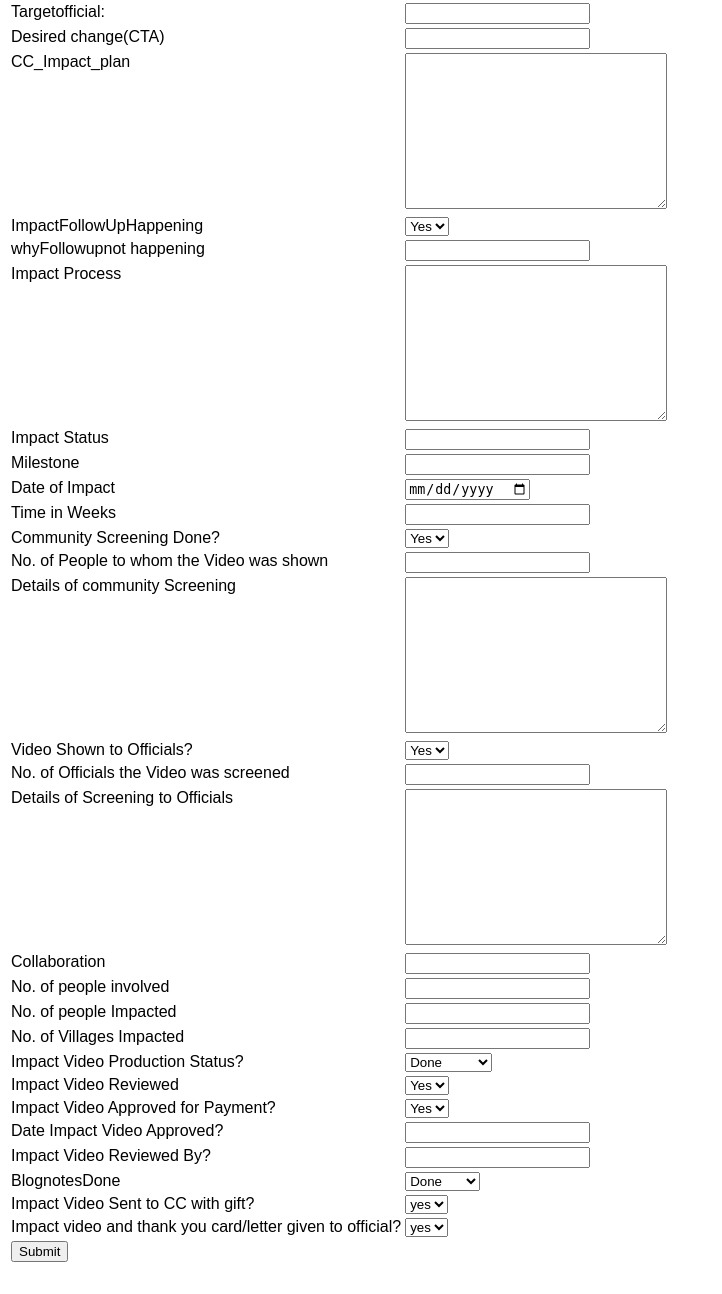
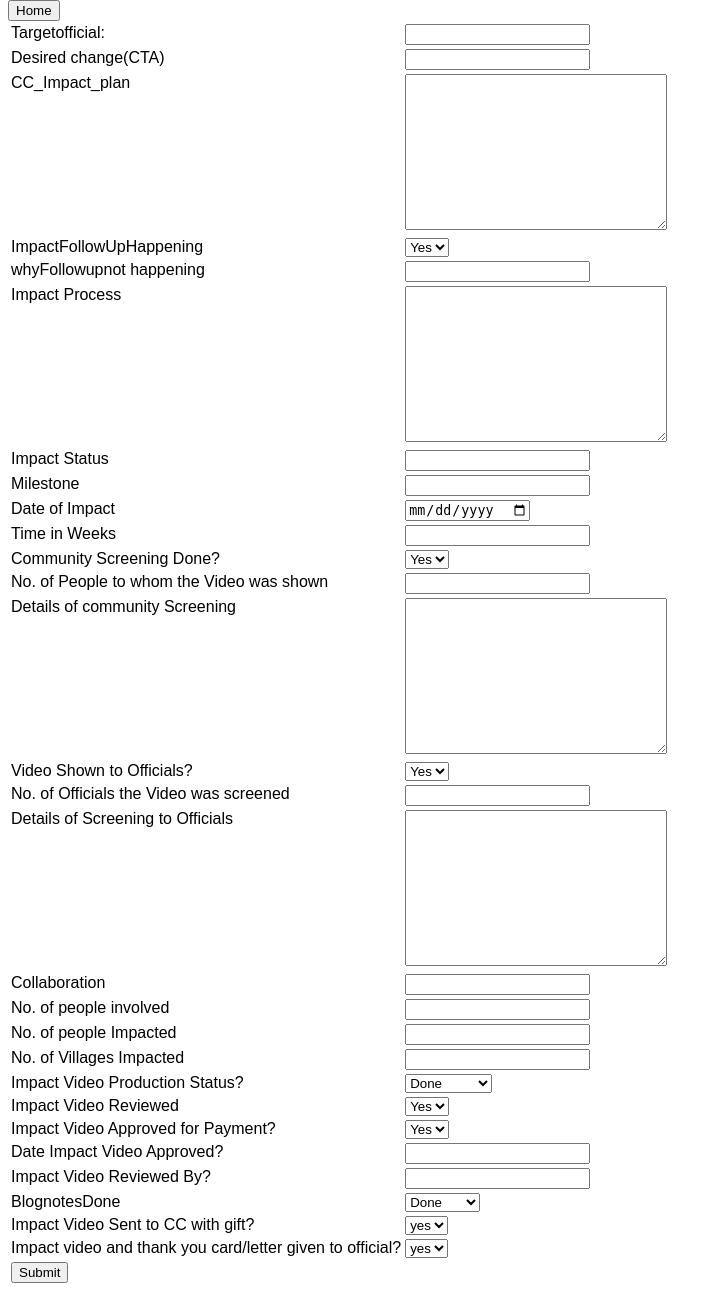
Before and after one commit to Jaaga/videovol, a PHP site: page /preproduction/impact_team.php?id=1 in a window 1280 px wide. Shown: the part 60-1354 px from the top of the page, without its empty margins (0-722 px from the left). Before the commit the page ends 1322 px from the top, so only its background shows below. Run offline with PHP 8.4, Linux system fonts and the light colour scheme.

Commit message:
back button in impact tracker

```diff
--- a/public/preproduction/impact_team.php
+++ b/public/preproduction/impact_team.php
@@ -3,8 +3,12 @@ include("../header.php")
 ?>
 <head>
 	<link href="../main.css" rel="stylesheet">
+
 </head>
 <body>
+	<form method="get" action="../index.php">
+    <button type="submit">Home</button>
+</form>
 	<form name="impactflow" method="POST" action ="../preproduction/impact.php">
 	<input name ="id" type="hidden" value =<?php echo $_GET['id']; ?> >
 	<table>
--- a/public/preproduction/impactview.php
+++ b/public/preproduction/impactview.php
@@ -2,7 +2,11 @@
 include ('../../model/dbcon.php');
 $db=dbopen();
 include ('../header.php');
-//$data = "select * from storytrack where datereceived = '1986-12-23'"
+?>
+<form method="get" action="../index.php">
+    <button type="submit">Home</button>
+</form>
+<?php
 echo "<table border='1'>
 <tr>
 <th>uniqueno</th>
```
